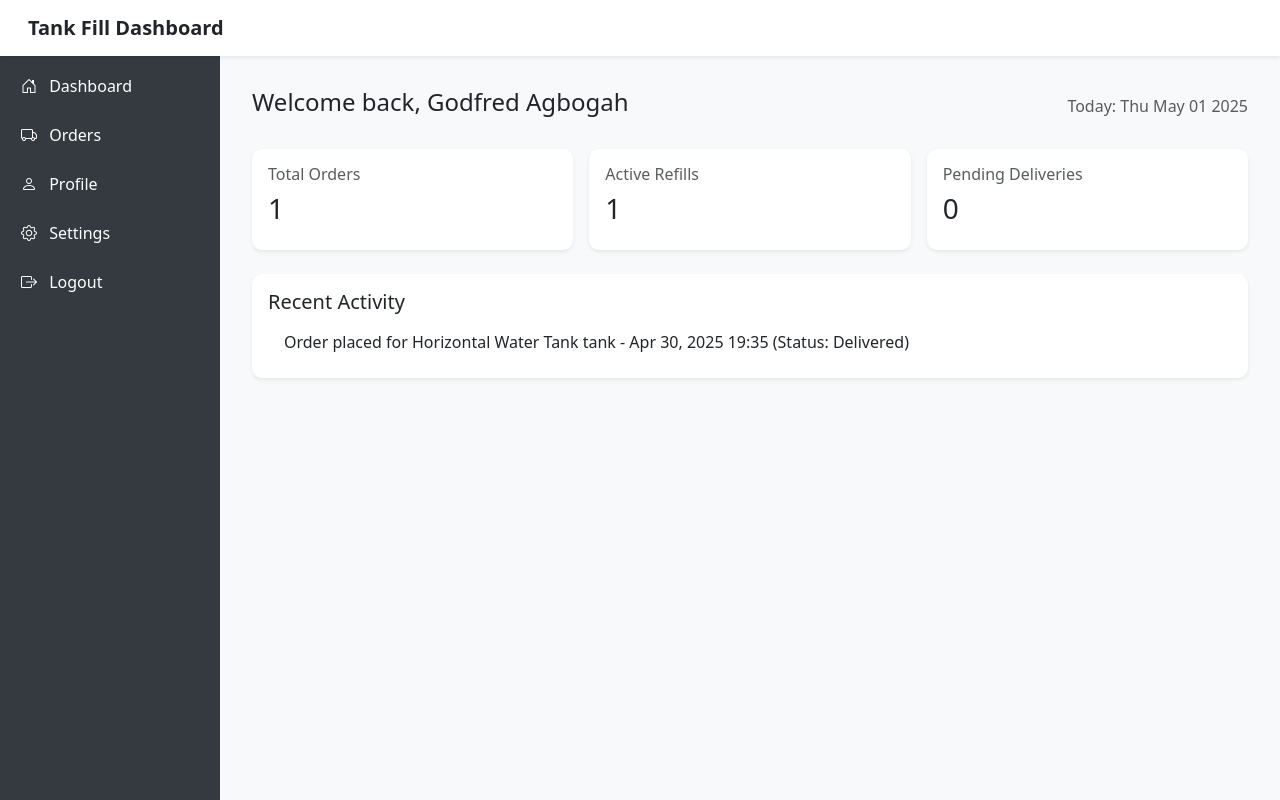
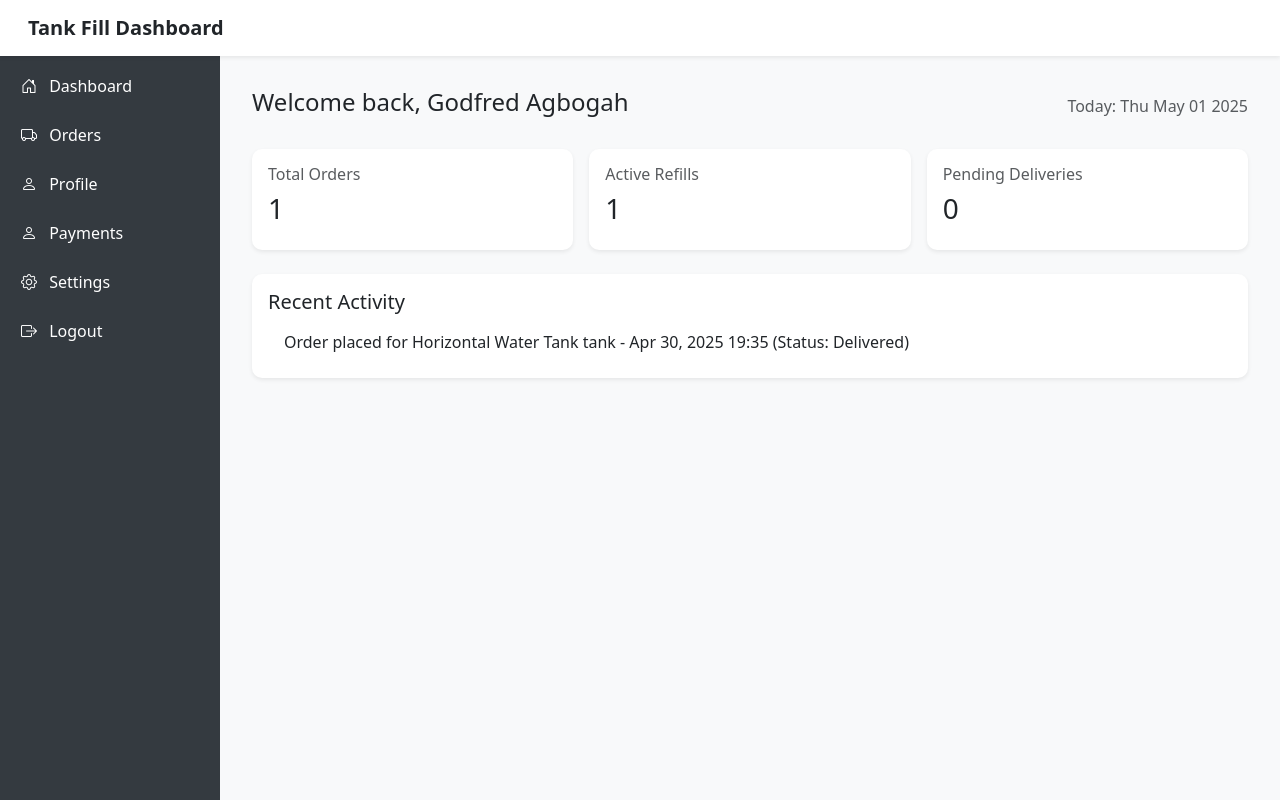
Before and after one commit to Godfred48/WaterTankRefill-App, a Django app: page /customer_dashboard/ in a window 1280 px wide. Run offline with Django 5.2, Linux system fonts and the light colour scheme; a user stored in the database is signed in; data comes from the database, SQL or seed files in the repository.

Commit message:
updated the customer dashboard template file

```diff
--- a/templates/customer/customer_dashboard.html
+++ b/templates/customer/customer_dashboard.html
@@ -77,6 +77,7 @@
     <a href="{% url 'customer_dashboard' %}" class="active"><i class="bi bi-house-door me-2"></i> Dashboard</a>
     <a href="{% url 'orders' %}"><i class="bi bi-truck me-2"></i> Orders</a>
     <a href="{% url 'customer_profile' %}"><i class="bi bi-person me-2"></i> Profile</a>
+    <a href="{% url 'customer_payments' %}"><i class="bi bi-person me-2"></i> Payments</a>
     <a href="#"><i class="bi bi-gear me-2"></i> Settings</a>
     <a href="{% url 'logout' %}"><i class="bi bi-box-arrow-right me-2"></i> Logout</a>
   </div>
@@ -88,6 +89,7 @@
   <a href="{% url 'customer_dashboard' %}"><i class="bi bi-house-door me-2"></i> Dashboard</a>
   <a href="{% url 'customer_orders' %}"><i class="bi bi-truck me-2"></i> Orders</a>
   <a href="{% url 'customer_profile' %}"><i class="bi bi-person me-2"></i> Profile</a>
+  <a href="{% url 'customer_payments' %}"><i class="bi bi-person me-2"></i> Payments</a>
   <a href="#"><i class="bi bi-gear me-2"></i> Settings</a>
   <a href="{% url 'logout' %}"><i class="bi bi-box-arrow-right me-2"></i> Logout</a>
 </div>
```
